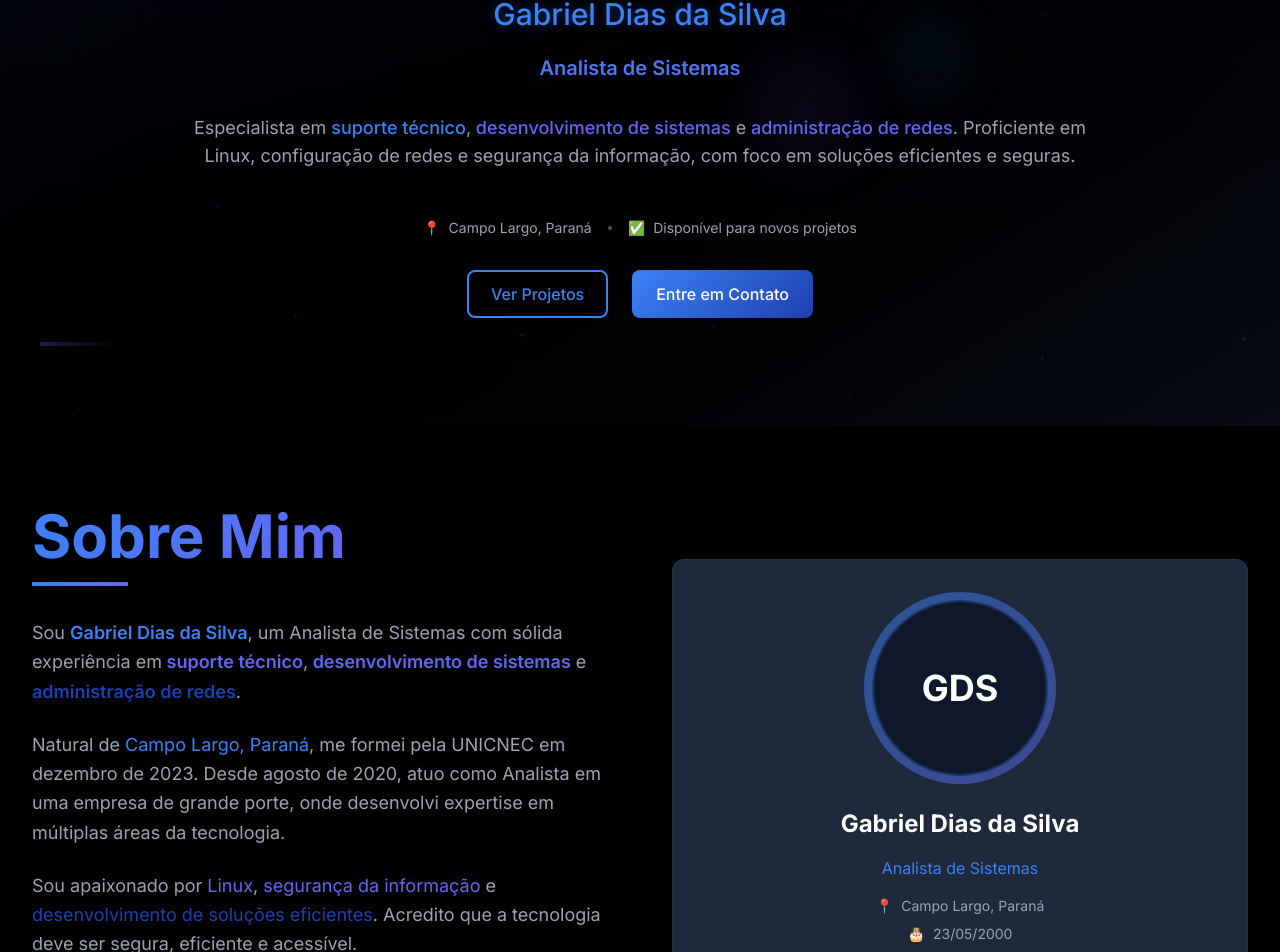
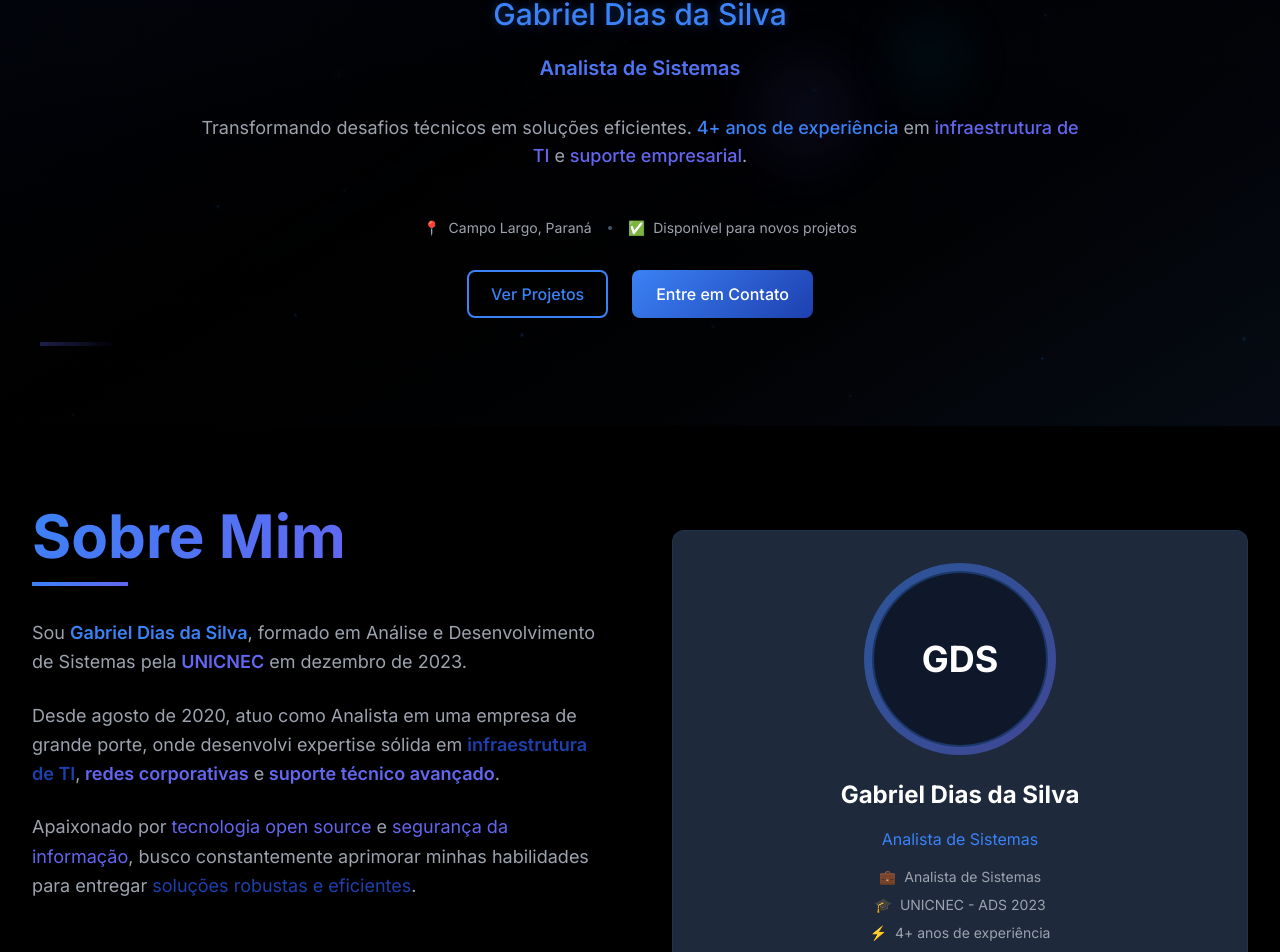
Before and after one commit to gabriellsd/portfolio-gabriel, a Next.js app: page / in a window 1280 px wide. Shown: the part 374-1326 px from the top of the page. Built offline with nearby package versions, Linux system fonts and the light colour scheme.

Commit message:
Otimiza conteúdo - remove duplicidades e melhora fluxo de informações

```diff
--- a/app/components/About.tsx
+++ b/app/components/About.tsx
@@ -21,24 +21,22 @@ const About: React.FC = () => {
             <div className="space-y-6 text-lg leading-relaxed text-tech-gray">
               <p>
                 Sou <span className="text-primary-500 font-semibold">Gabriel Dias da Silva</span>,
-                um Analista de Sistemas com sólida experiência em
-                <span className="text-tech-purple font-semibold"> suporte técnico</span>,
-                <span className="text-accent-500 font-semibold"> desenvolvimento de sistemas</span> e
-                <span className="text-primary-600 font-semibold"> administração de redes</span>.
+                formado em Análise e Desenvolvimento de Sistemas pela
+                <span className="text-tech-purple font-semibold"> UNICNEC</span> em dezembro de 2023.
               </p>
 
               <p>
-                Natural de <span className="text-primary-500">Campo Largo, Paraná</span>,
-                me formei pela UNICNEC em dezembro de 2023. Desde agosto de 2020,
-                atuo como Analista em uma empresa de grande porte, onde desenvolvi
-                expertise em múltiplas áreas da tecnologia.
+                Desde agosto de 2020, atuo como Analista em uma empresa de grande porte,
+                onde desenvolvi expertise sólida em <span className="text-primary-600 font-semibold">infraestrutura de TI</span>,
+                <span className="text-accent-500 font-semibold"> redes corporativas</span> e
+                <span className="text-tech-purple font-semibold"> suporte técnico avançado</span>.
               </p>
 
               <p>
-                Sou apaixonado por <span className="text-tech-purple">Linux</span>,
-                <span className="text-accent-500"> segurança da informação</span> e
-                <span className="text-primary-600"> desenvolvimento de soluções eficientes</span>.
-                Acredito que a tecnologia deve ser segura, eficiente e acessível.
+                Apaixonado por <span className="text-tech-purple">tecnologia open source</span> e
+                <span className="text-accent-500"> segurança da informação</span>,
+                busco constantemente aprimorar minhas habilidades para entregar
+                <span className="text-primary-600"> soluções robustas e eficientes</span>.
               </p>
             </div>
 
@@ -78,19 +76,19 @@ const About: React.FC = () => {
 
                 <div className="space-y-2 text-sm text-tech-gray">
                   <div className="flex items-center justify-center gap-2">
-                    <span>📍</span>
-                    <span>Campo Largo, Paraná</span>
-                  </div>
-                  <div className="flex items-center justify-center gap-2">
-                    <span>🎂</span>
-                    <span>23/05/2000</span>
+                    <span>💼</span>
+                    <span>Analista de Sistemas</span>
                   </div>
                   <div className="flex items-center justify-center gap-2">
                     <span>🎓</span>
-                    <span>UNICNEC - 2023</span>
+                    <span>UNICNEC - ADS 2023</span>
                   </div>
                   <div className="flex items-center justify-center gap-2">
-                    <span>💼</span>
+                    <span>⚡</span>
+                    <span>4+ anos de experiência</span>
+                  </div>
+                  <div className="flex items-center justify-center gap-2">
+                    <span>✅</span>
                     <span>Disponível para projetos</span>
                   </div>
                 </div>
--- a/app/components/Contact.tsx
+++ b/app/components/Contact.tsx
@@ -114,7 +114,7 @@ const Contact: React.FC = () => {
           </h2>
           <div className="w-24 h-1 bg-gradient-tech mx-auto mb-8"></div>
           <p className="text-xl text-tech-gray max-w-3xl mx-auto">
-            Pronto para colaborar em projetos de TI? Tenho experiência em infraestrutura, redes e suporte técnico!
+            Entre em contato para discutir projetos, oportunidades ou colaborações em tecnologia!
           </p>
         </div>
 
--- a/app/components/Hero.tsx
+++ b/app/components/Hero.tsx
@@ -52,11 +52,10 @@ const Hero: React.FC = () => {
 
         {/* Subtitle */}
         <p className="text-base md:text-lg text-tech-gray mb-12 max-w-4xl mx-auto leading-relaxed">
-          Especialista em <span className="text-primary-500 font-medium">suporte técnico</span>,
-          <span className="text-tech-purple font-medium"> desenvolvimento de sistemas</span> e
-          <span className="text-accent-500 font-medium"> administração de redes</span>.
-          Proficiente em Linux, configuração de redes e segurança da informação,
-          com foco em soluções eficientes e seguras.
+          Transformando desafios técnicos em soluções eficientes.
+          <span className="text-primary-500 font-medium"> 4+ anos de experiência</span> em
+          <span className="text-tech-purple font-medium"> infraestrutura de TI</span> e
+          <span className="text-accent-500 font-medium"> suporte empresarial</span>.
         </p>
 
         {/* Location and Status */}
--- a/app/components/Skills.tsx
+++ b/app/components/Skills.tsx
@@ -71,7 +71,7 @@ const Skills: React.FC = () => {
           </h2>
           <div className="w-24 h-1 bg-gradient-to-r from-neon-blue to-neon-purple mx-auto mb-8"></div>
           <p className="text-xl text-gray-400 max-w-3xl mx-auto">
-            Experiência sólida em suporte técnico, sistemas Linux e administração de redes
+            Competências técnicas desenvolvidas ao longo de 4+ anos de experiência profissional
           </p>
         </div>
 
```
